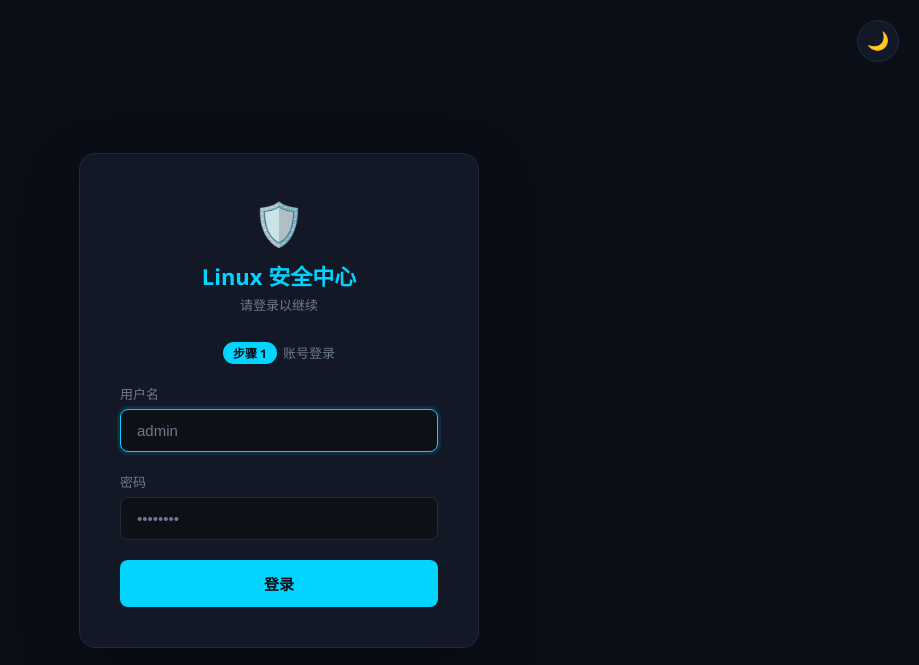
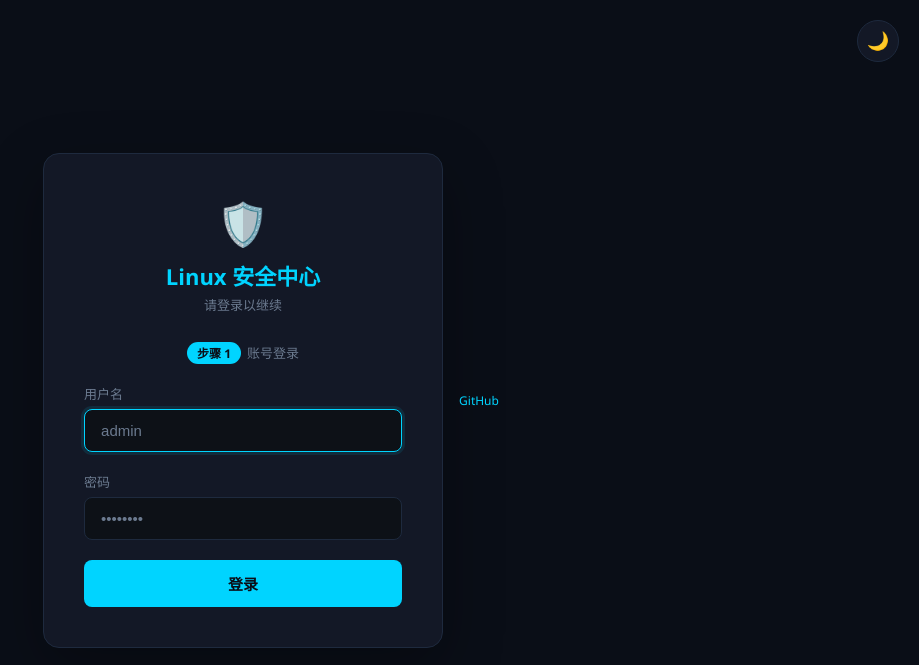
Before and after one commit to yyzq-cf/linux-security-center, a Flask app: page /login in a window 1280 px wide. Shown: the top 665 px of the page, without its empty margins (361-1280 px from the left). Run offline with Flask 3, Linux system fonts and the light colour scheme; parts of the project's set-up code (start-up, migrations or seed data) failed here and were passed over.

Commit message:
feat: 登录页也加GitHub链接

```diff
--- a/app/templates/login.html
+++ b/app/templates/login.html
@@ -209,6 +209,10 @@
         {% endif %}
     </div>
 
+    <div style="text-align:center; padding:16px; color:var(--text-dim); font-size:12px;">
+        <a href="https://github.com/yyzq-cf/linux-security-center" target="_blank" style="color: var(--accent); text-decoration: none;">GitHub</a>
+    </div>
+
     <script>
     function toggleTheme() {
         const html = document.documentElement;
```
